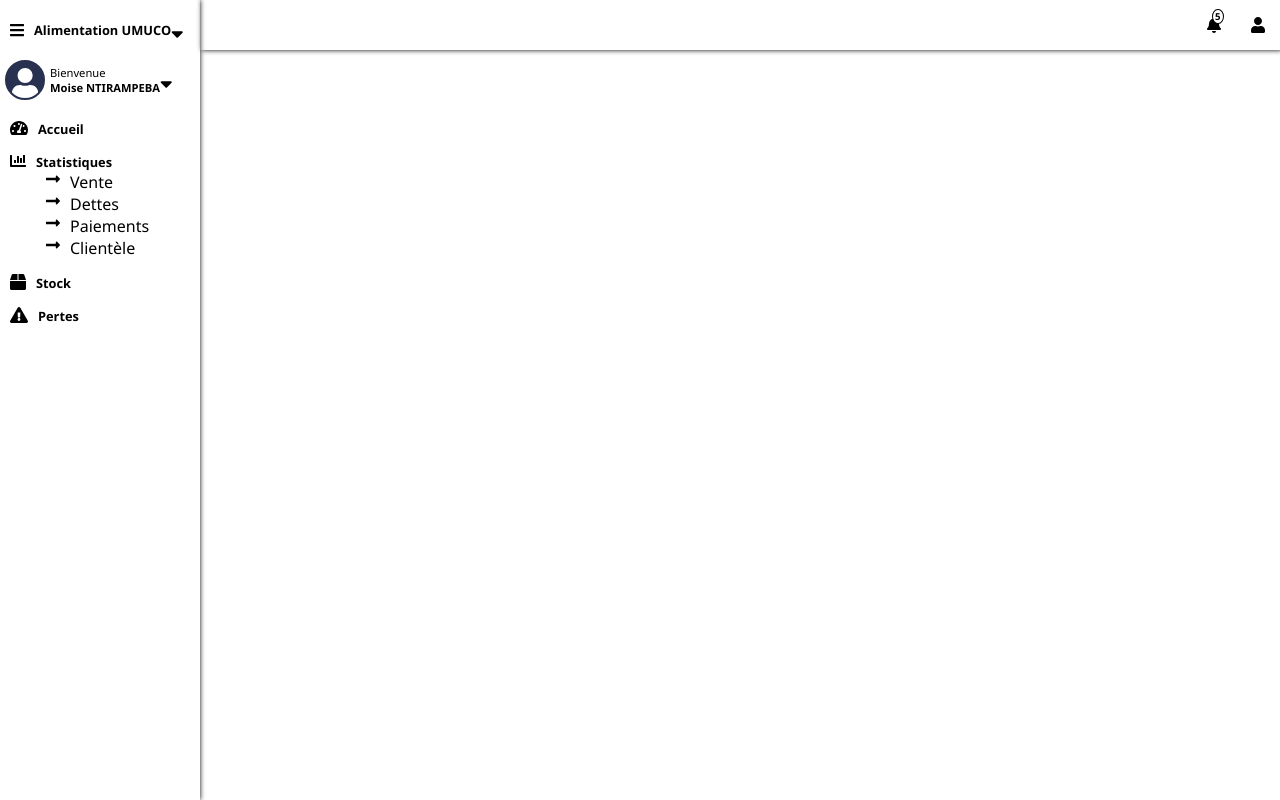
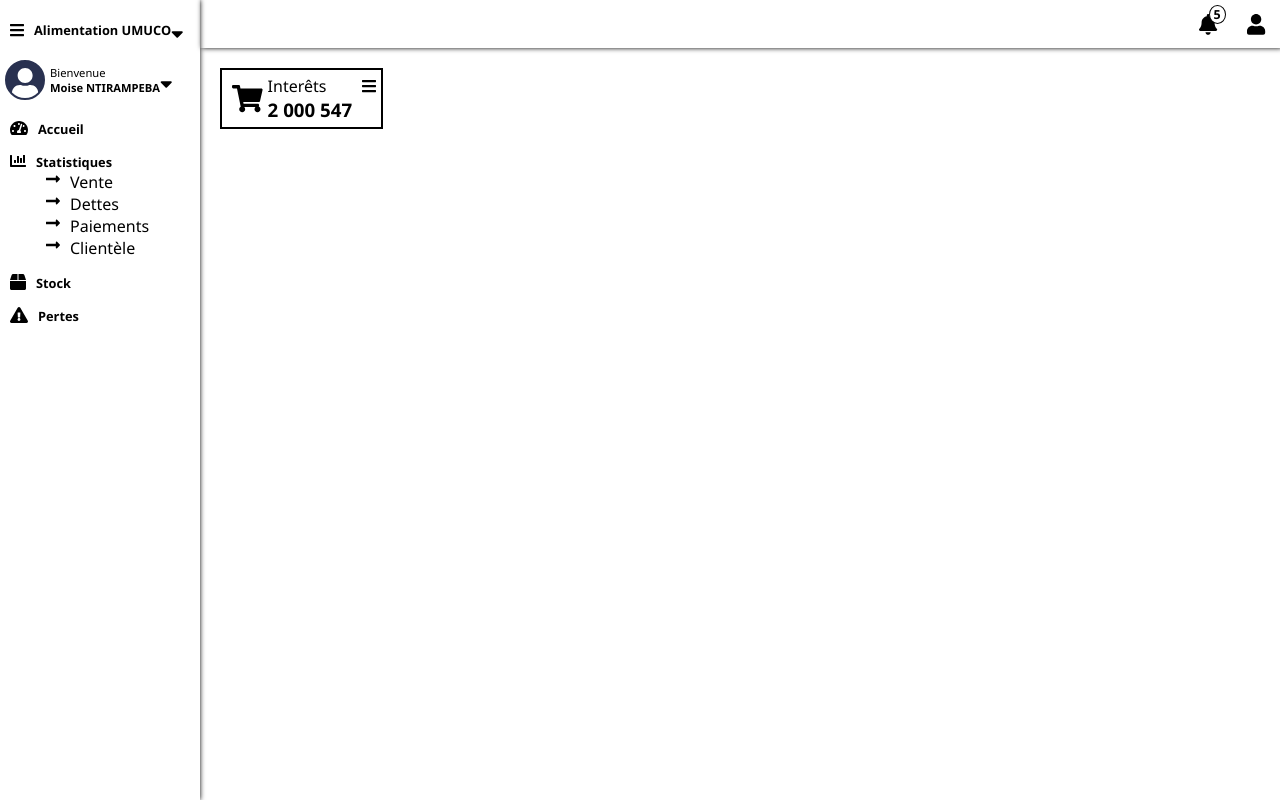
Before and after one commit to hogiburundi/urufatanamende_ui, a Vue app: page /#/ in a window 1280 px wide. Both pictures are taken after typing "Sample", "Sample123" into the empty fields and a click on the button "Connexion". Built offline with nearby package versions, Linux system fonts and the light colour scheme.

Commit message:
create dash-card

```diff
--- a/src/App.vue
+++ b/src/App.vue
@@ -2,8 +2,10 @@
   <div class="body">
     <div class="logged-in" v-if="!!active_user">
       <Menus/>
-      <TopBar/>
-    	<router-view/>
+      <div class="right">
+        <TopBar/>
+        <router-view/>
+      </div>
     </div>
     <LoginForm v-else/>
   </div>
--- /dev/null
+++ b/src/components/dash_card.vue
@@ -0,0 +1,37 @@
+<template>
+<div class="dash-card">
+	<div class="left">
+		<fa class="icon" icon="shopping-cart"/>
+		<div class="descr">
+			<div>Interêts</div>
+			<h3>2 000 547</h3>
+		</div>
+	</div>
+	<div class="right">
+		<fa icon="bars"/>
+	</div>
+</div>
+</template>
+<script>
+export default{
+};
+</script>
+<style scoped>
+.dash-card{
+	border: 2px solid black;
+	padding: 5px;
+	display: inline-flex;
+}
+.left{
+	display: flex;
+	align-items: center;
+	margin-right: 10px;
+}
+.icon{
+	font-size: 1.7em;
+	margin: 5px;
+}
+h3{
+	white-space: nowrap;
+}
+</style>
--- a/src/components/menus.vue
+++ b/src/components/menus.vue
@@ -58,7 +58,7 @@ export default{
 <style scoped>
 .menus{
 	background-color: white;
-	width: 200px;
+	min-width: 200px;
 	height: 100%;
 	box-shadow: 0 0 5px;
 	padding-top: 10px;
--- a/src/components/topbar.vue
+++ b/src/components/topbar.vue
@@ -16,7 +16,6 @@ export default{
 <style scoped>
 .topbar{
 	box-shadow: 2px 0 5px;
-	height: 50px;
 	flex-grow: 1;
 	display: flex;
 	justify-content: flex-end;
@@ -25,6 +24,7 @@ export default{
 .menu{
 	padding: 10px 15px;
 	position: relative;
+	font-size: 1.3em;
 }
 .menu *{
 	display: inline-block;
@@ -36,11 +36,13 @@ export default{
 	border: 1px solid black;
 	border-radius: 50%;
 	padding: 0 2px;
+	min-width: 17px;
+	text-align: center;
 	font-size: .6em;
 	font-weight: 800;
 	position: absolute;
 	background-color: white;
 	top: 5px;
-	left: 20px;
+	left: 25px;
 }
 </style>
--- a/src/style.css
+++ b/src/style.css
@@ -18,6 +18,9 @@
     height: 100%;
     display: flex;
 }
+.right{
+    width: 100%;
+}
 input[type=text], input[type=password]{
     padding: 5px 15px;
 }
--- a/src/views/Home.vue
+++ b/src/views/Home.vue
@@ -1,10 +1,16 @@
 <template>
 <div class="home">
+	<DashCard/>
 </div>
 </template>
 <script>
+import DashCard from "../components/dash_card"
 export default{
+	components:{DashCard,}
 };
 </script>
 <style scoped>
+.home{
+	padding: 20px;
+}
 </style>
```
